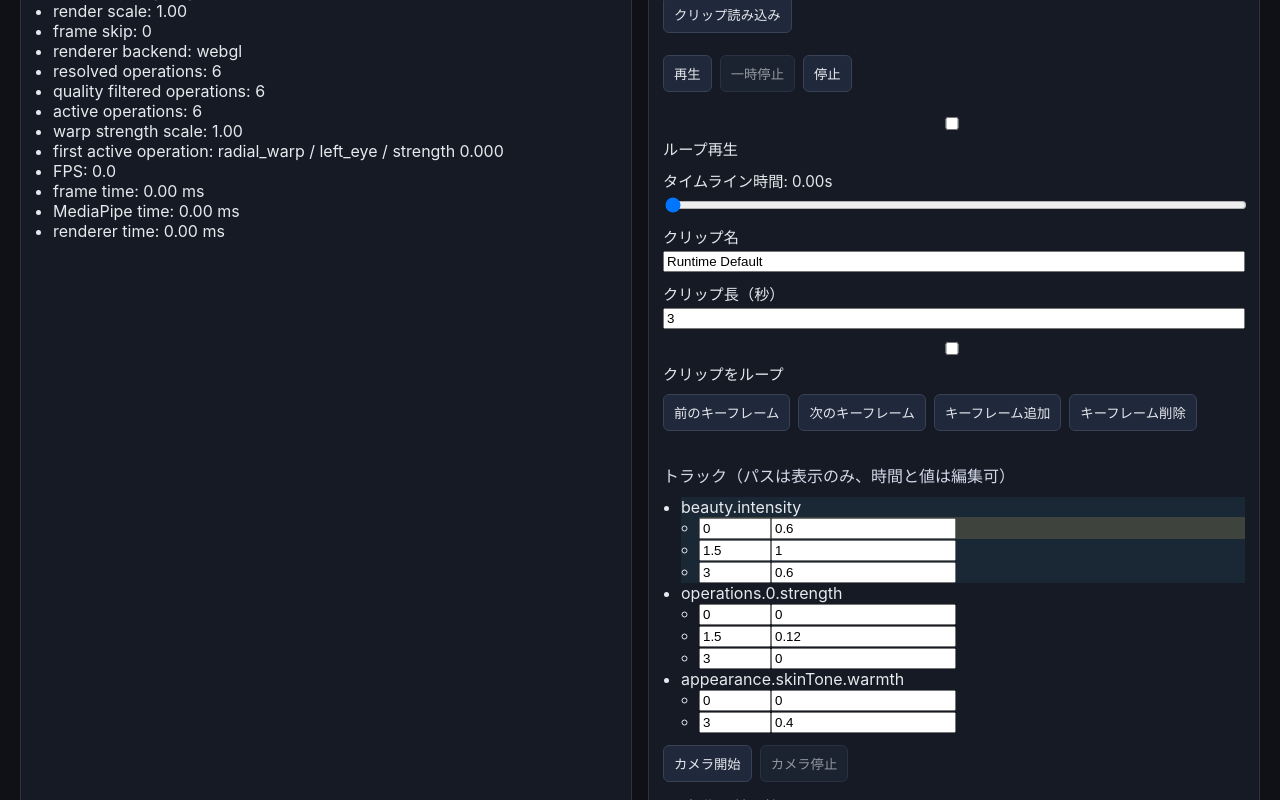
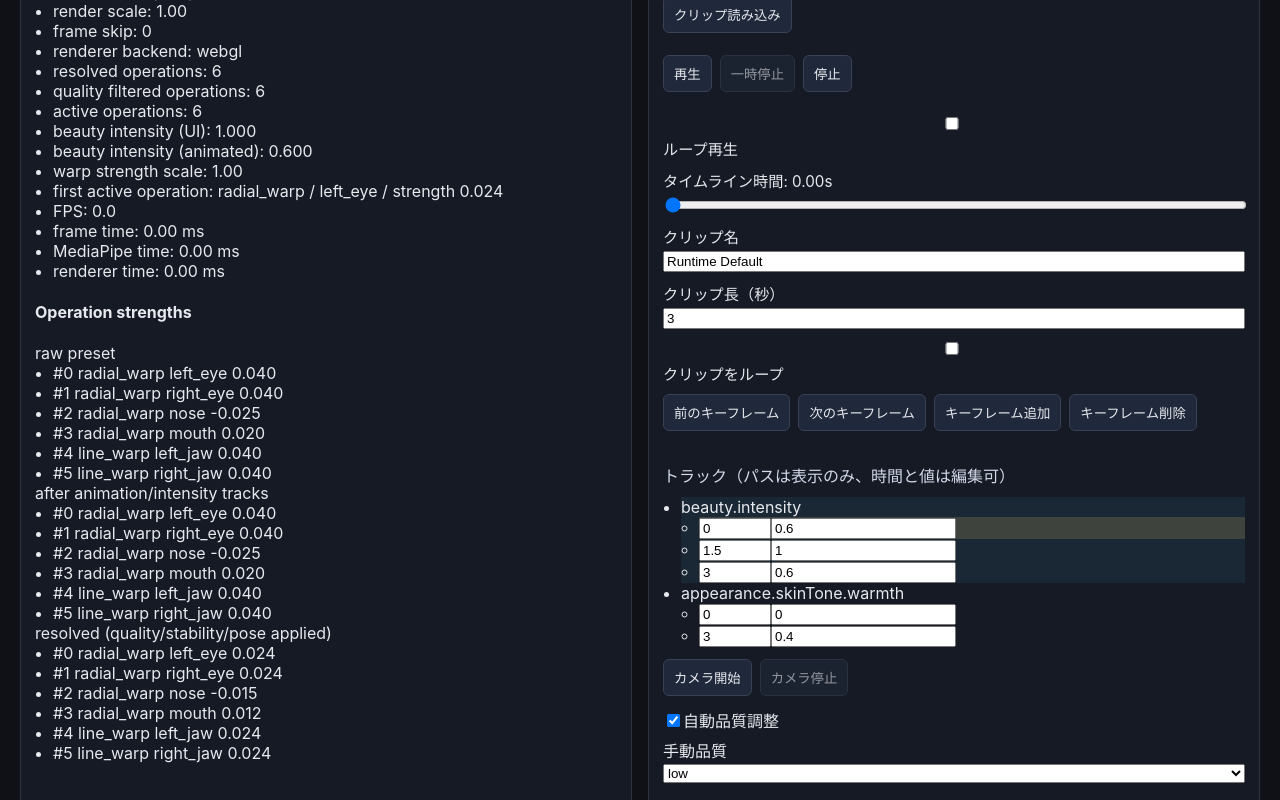
Before and after one commit to officeutq/bae-ar-lab, a React (Vite) app: page / in a window 1280 px wide. Shown: the part 1880-2680 px from the top of the page. Built offline with nearby package versions, Linux system fonts and the light colour scheme.

Commit message:
Fix zeroed debug warp strength and expand runtime strength debug

```diff
--- a/src/app/App.tsx
+++ b/src/app/App.tsx
@@ -48,7 +48,6 @@ const DEFAULT_ANIMATION_CLIP: AnimationClip = {
   loop: false,
   tracks: [
     { track: 'beauty.intensity', keyframes: [{ time: 0, value: 0.6 }, { time: 1.5, value: 1 }, { time: 3, value: 0.6 }] },
-    { track: 'operations.0.strength', keyframes: [{ time: 0, value: 0 }, { time: 1.5, value: 0.12 }, { time: 3, value: 0 }] },
     { track: 'appearance.skinTone.warmth', keyframes: [{ time: 0, value: 0 }, { time: 3, value: 0.4 }] },
   ],
 };
@@ -522,6 +521,15 @@ export function App() {
     if (!first) return 'none';
     return `${first.type} / ${first.target} / strength ${first.strength.toFixed(3)}`;
   })();
+  const rawOperationStrengthSummary = activePreset.operations
+    .filter((operation) => operation.enabled)
+    .map((operation, index) => `#${index} ${operation.type} ${operation.target} ${operation.strength.toFixed(3)}`);
+  const intensityOperationStrengthSummary = animated.preset.operations
+    .filter((operation) => operation.enabled)
+    .map((operation, index) => `#${index} ${operation.type} ${operation.target} ${operation.strength.toFixed(3)}`);
+  const resolvedOperationStrengthSummary = runtime.resolved.getOperations()
+    .filter((operation) => operation.enabled)
+    .map((operation, index) => `#${index} ${operation.type} ${operation.target} ${operation.strength.toFixed(3)}`);
 
   const debugWarpResult = applyWarpOperations(debugUv, debugOperation ? [debugOperation] : [], debugGeometry);
   const debugGridPoints = Array.from({ length: DEBUG_GRID_SIZE * DEBUG_GRID_SIZE }, (_, index) => {
@@ -576,6 +584,11 @@ export function App() {
           filteredOperationCount={runtime.warpDebug.filteredOperationCount}
           warpStrengthScale={runtime.quality.runtimePreset.warpStrengthScale}
           firstActiveOperationSummary={firstActiveOperationSummary}
+          beautyIntensity={beautyIntensity}
+          animatedBeautyIntensity={animated.beautyIntensity}
+          rawOperationStrengthSummary={rawOperationStrengthSummary}
+          intensityOperationStrengthSummary={intensityOperationStrengthSummary}
+          resolvedOperationStrengthSummary={resolvedOperationStrengthSummary}
           frameSkip={runtime.quality.runtimePreset.frameSkip}
           currentQuality={runtime.quality.runtimeQuality}
           selectedQuality={runtime.quality.adaptiveQuality.selectedQuality}
--- a/src/ui/panels/RuntimeDebugPanel.tsx
+++ b/src/ui/panels/RuntimeDebugPanel.tsx
@@ -18,6 +18,11 @@ type Props = {
   filteredOperationCount: number;
   warpStrengthScale: number;
   firstActiveOperationSummary: string;
+  beautyIntensity: number;
+  animatedBeautyIntensity: number;
+  rawOperationStrengthSummary: string[];
+  intensityOperationStrengthSummary: string[];
+  resolvedOperationStrengthSummary: string[];
   frameSkip: number;
   currentQuality: QualityLevel;
   selectedQuality: QualityLevel;
@@ -47,6 +52,11 @@ export function RuntimeDebugPanel({
   filteredOperationCount,
   warpStrengthScale,
   firstActiveOperationSummary,
+  beautyIntensity,
+  animatedBeautyIntensity,
+  rawOperationStrengthSummary,
+  intensityOperationStrengthSummary,
+  resolvedOperationStrengthSummary,
   frameSkip,
   currentQuality,
   selectedQuality,
@@ -102,6 +112,8 @@ export function RuntimeDebugPanel({
         <li>resolved operations: {resolvedOperationCount}</li>
         <li>quality filtered operations: {filteredOperationCount}</li>
         <li>active operations: {activeOperationCount}</li>
+        <li>beauty intensity (UI): {beautyIntensity.toFixed(3)}</li>
+        <li>beauty intensity (animated): {animatedBeautyIntensity.toFixed(3)}</li>
         <li>warp strength scale: {warpStrengthScale.toFixed(2)}</li>
         <li>first active operation: {firstActiveOperationSummary}</li>
         <li>FPS: {fps.toFixed(1)}</li>
@@ -109,6 +121,14 @@ export function RuntimeDebugPanel({
         <li>MediaPipe time: {mediapipeTimeMs.toFixed(2)} ms</li>
         <li>renderer time: {rendererTimeMs.toFixed(2)} ms</li>
       </ul>
+
+      <h4>Operation strengths</h4>
+      <div>raw preset</div>
+      <ul>{rawOperationStrengthSummary.map((line) => <li key={`raw-${line}`}>{line}</li>)}</ul>
+      <div>after animation/intensity tracks</div>
+      <ul>{intensityOperationStrengthSummary.map((line) => <li key={`intensity-${line}`}>{line}</li>)}</ul>
+      <div>resolved (quality/stability/pose applied)</div>
+      <ul>{resolvedOperationStrengthSummary.map((line) => <li key={`resolved-${line}`}>{line}</li>)}</ul>
     </Panel>
   );
 }
```
